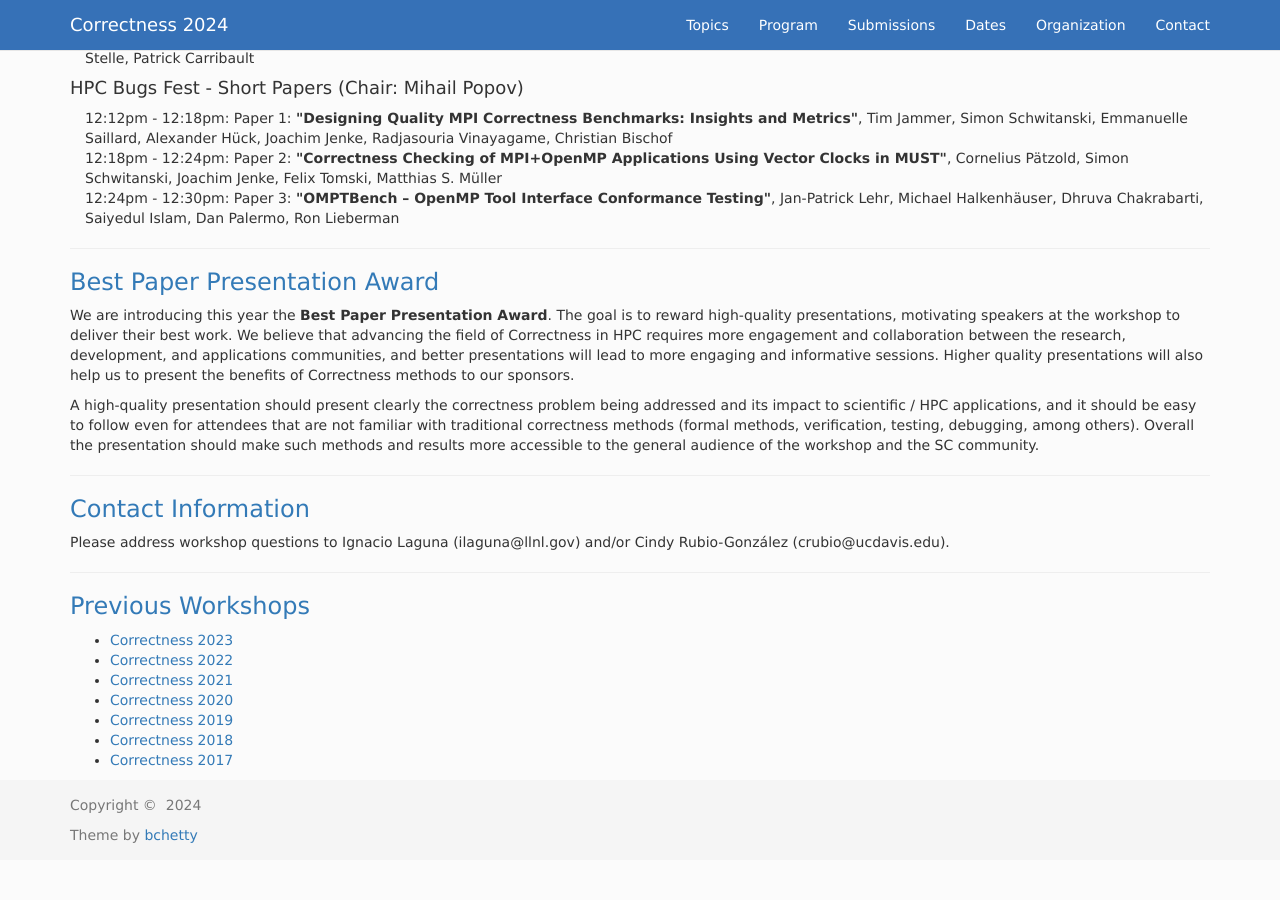
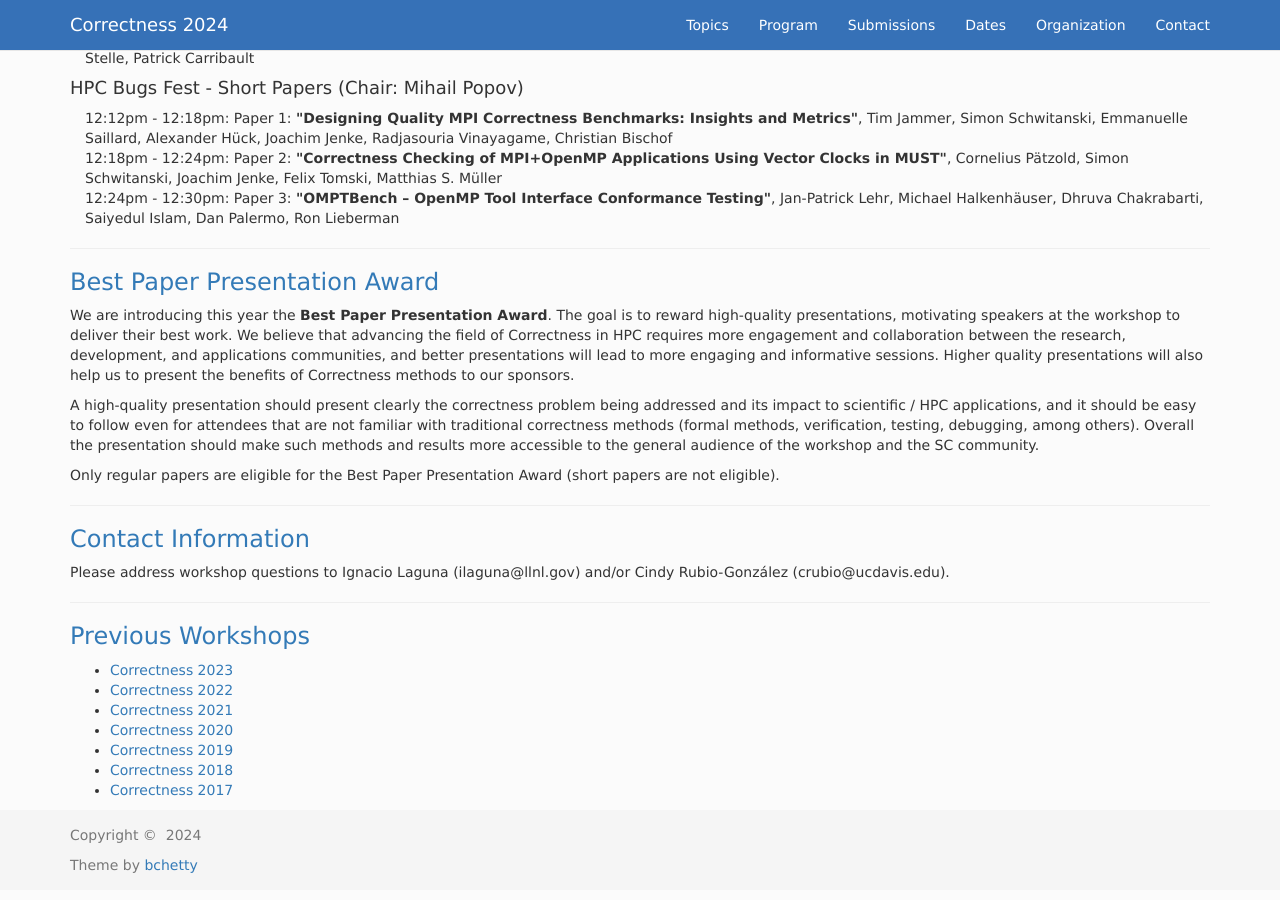
Before and after one commit to correctness-workshop/2024, a Jekyll site: the page built from index.md, in a window 1280 px wide and 900 px high, scrolled down 3695 px. Built offline with Jekyll 4.4.1, drawn with Linux system fonts in a browser that asks for light colours; nearby versions of some CDN libraries; the list of posts is cut into pages by our own code; before the commit the page ends 4565 px from its top, so only the background shows below that.

Commit message:
Update index.md

```diff
--- a/index.md
+++ b/index.md
@@ -216,6 +216,8 @@ We are introducing this year the **Best Paper Presentation Award**. The goal is
 
 A high-quality presentation should present clearly the correctness problem being addressed and its impact to scientific / HPC applications, and it should be easy to follow even for attendees that are not familiar with traditional correctness methods (formal methods, verification, testing, debugging, among others). Overall the presentation should make such methods and results more accessible to the general audience of the workshop and the SC community.
 
+Only regular papers are eligible for the Best Paper Presentation Award (short papers are not eligible).
+
 
 ---
 ###  <a class="anchor" name="contact">Contact Information</a>
```
